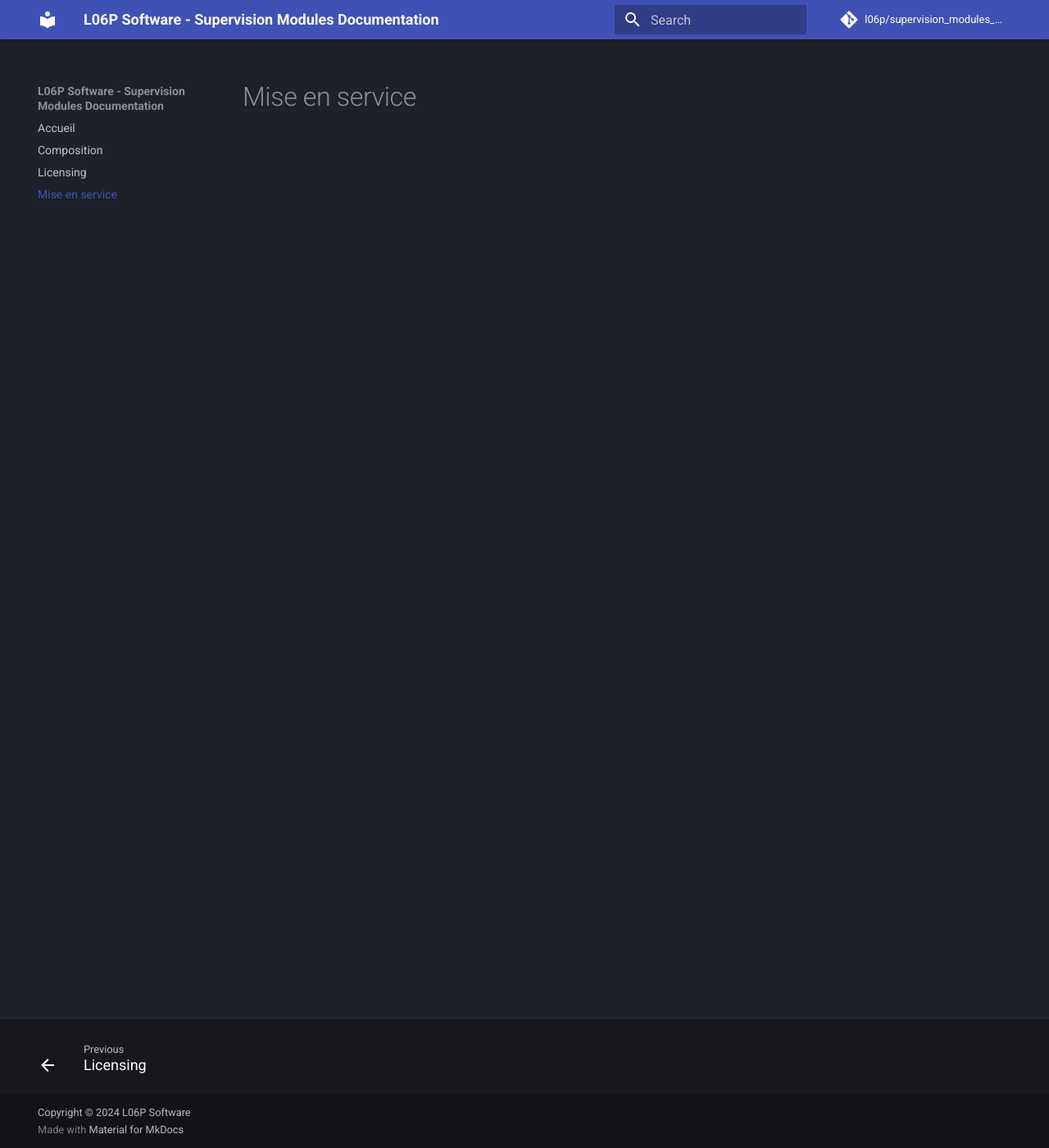
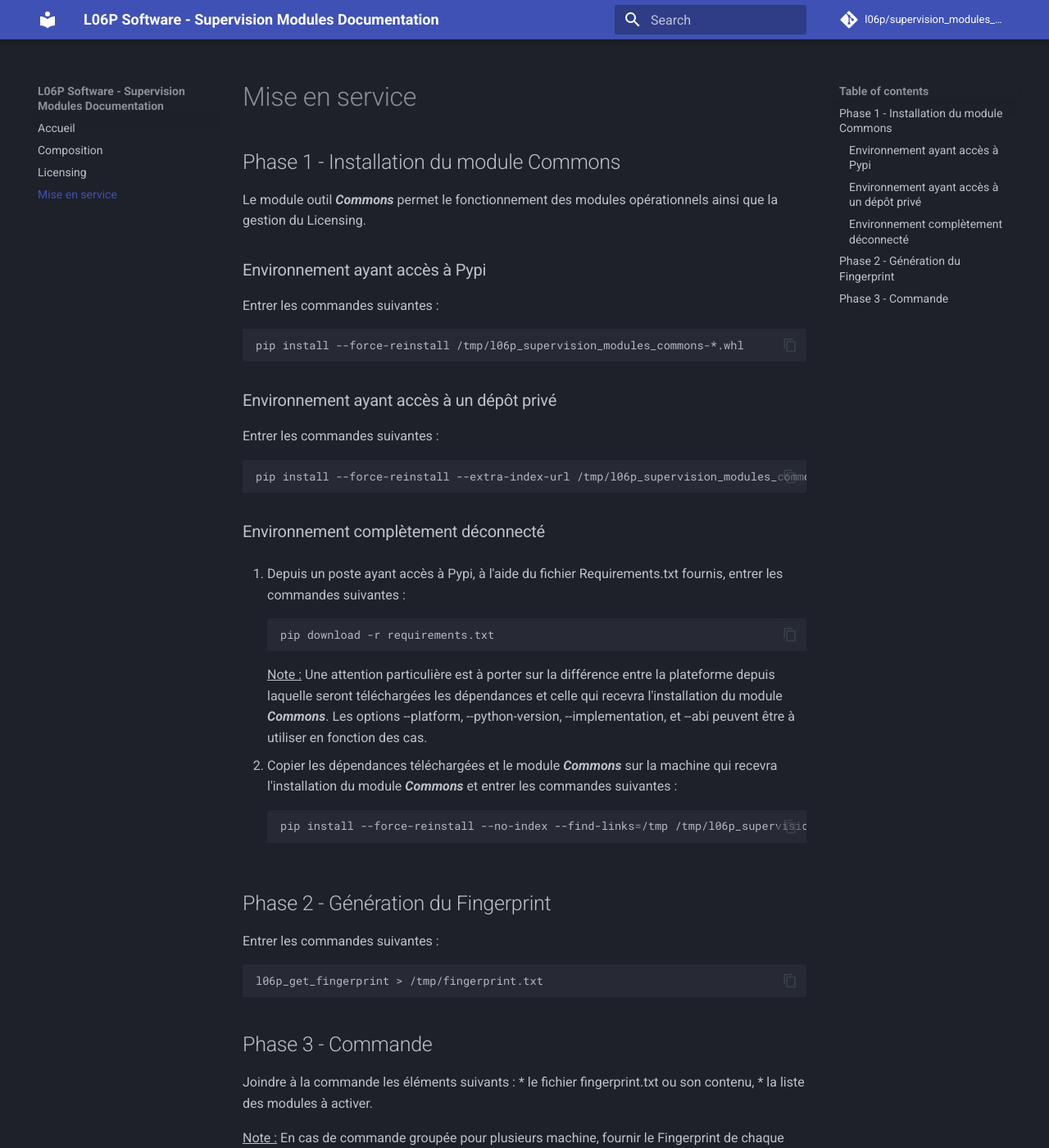
Before and after one commit to l06p/supervision_modules_documentation, an MkDocs documentation site: the page built from docs/mise_en_service.md, in a window 1280 px wide and 1400 px high. Shown: the whole window at 82% size. Built offline with MkDocs 1.6.1 and Material for MkDocs 9.7.7, drawn with Linux system fonts in a browser that asks for light colours; comment, search, counter and statistics services are not loaded; some of the changed text lies outside the part shown.

Commit message:
Mise à jour de la section Mise en Service

````diff
--- a/docs/mise_en_service.md
+++ b/docs/mise_en_service.md
@@ -1 +1,49 @@
 # Mise en service
+
+## Phase 1 - Installation du module Commons
+
+Le module outil ***Commons*** permet le fonctionnement des modules opérationnels ainsi que la gestion du Licensing.
+
+### Environnement ayant accès à Pypi
+
+Entrer les commandes suivantes :
+```bash
+pip install --force-reinstall /tmp/l06p_supervision_modules_commons-*.whl
+```
+
+### Environnement ayant accès à un dépôt privé
+
+Entrer les commandes suivantes :
+```bash
+pip install --force-reinstall --extra-index-url /tmp/l06p_supervision_modules_commons-*.whl
+```
+
+### Environnement complètement déconnecté
+
+  1. Depuis un poste ayant accès à Pypi, à l'aide du fichier Requirements.txt fournis, entrer les commandes suivantes :
+```bash
+pip download -r requirements.txt
+```
+<u>Note :</u> Une attention particulière est à porter sur la différence entre la plateforme depuis laquelle seront téléchargées les dépendances et celle qui recevra l'installation du module ***Commons***. Les options --platform, --python-version, --implementation, et --abi peuvent être à utiliser en fonction des cas.
+
+  2. Copier les dépendances téléchargées et le module ***Commons*** sur la machine qui recevra l'installation du module ***Commons*** et entrer les commandes suivantes :
+```bash
+pip install --force-reinstall --no-index --find-links=/tmp /tmp/l06p_supervision_modules_commons-*.whl
+```
+
+## Phase 2 - Génération du Fingerprint
+
+Entrer les commandes suivantes :
+```bash
+l06p_get_fingerprint > /tmp/fingerprint.txt
+```
+
+## Phase 3 - Commande
+
+Joindre à la commande les éléments suivants :
+  * le fichier fingerprint.txt ou son contenu,
+  * la liste des modules à activer.
+
+<u>Note :</u> En cas de commande groupée pour plusieurs machine, fournir le Fingerprint de chaque machine ainsi que la liste des modules à activer pour chacune des machines.
+
+En retour, ***L06P Software*** retourne un fichier licence.txt par machine.
````
